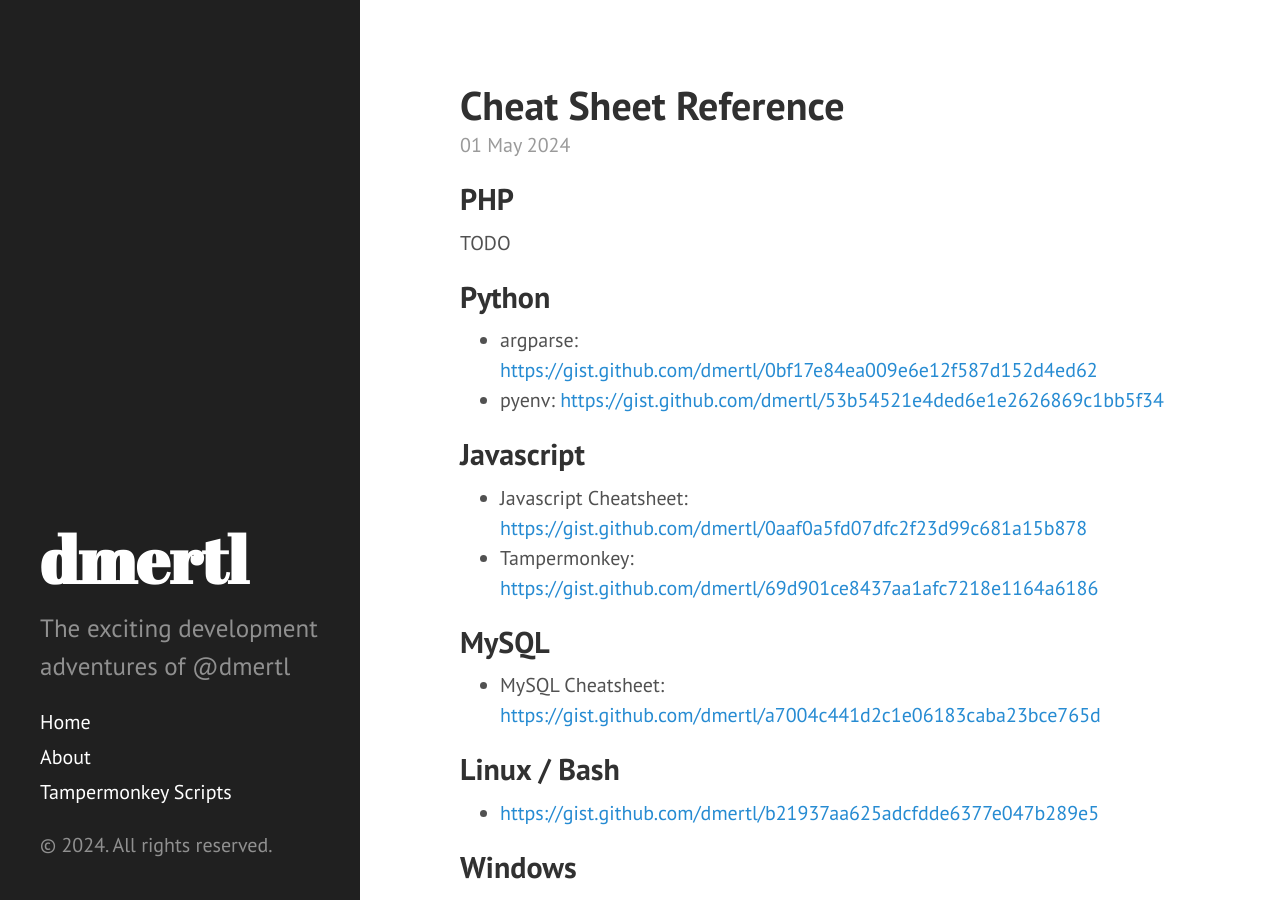
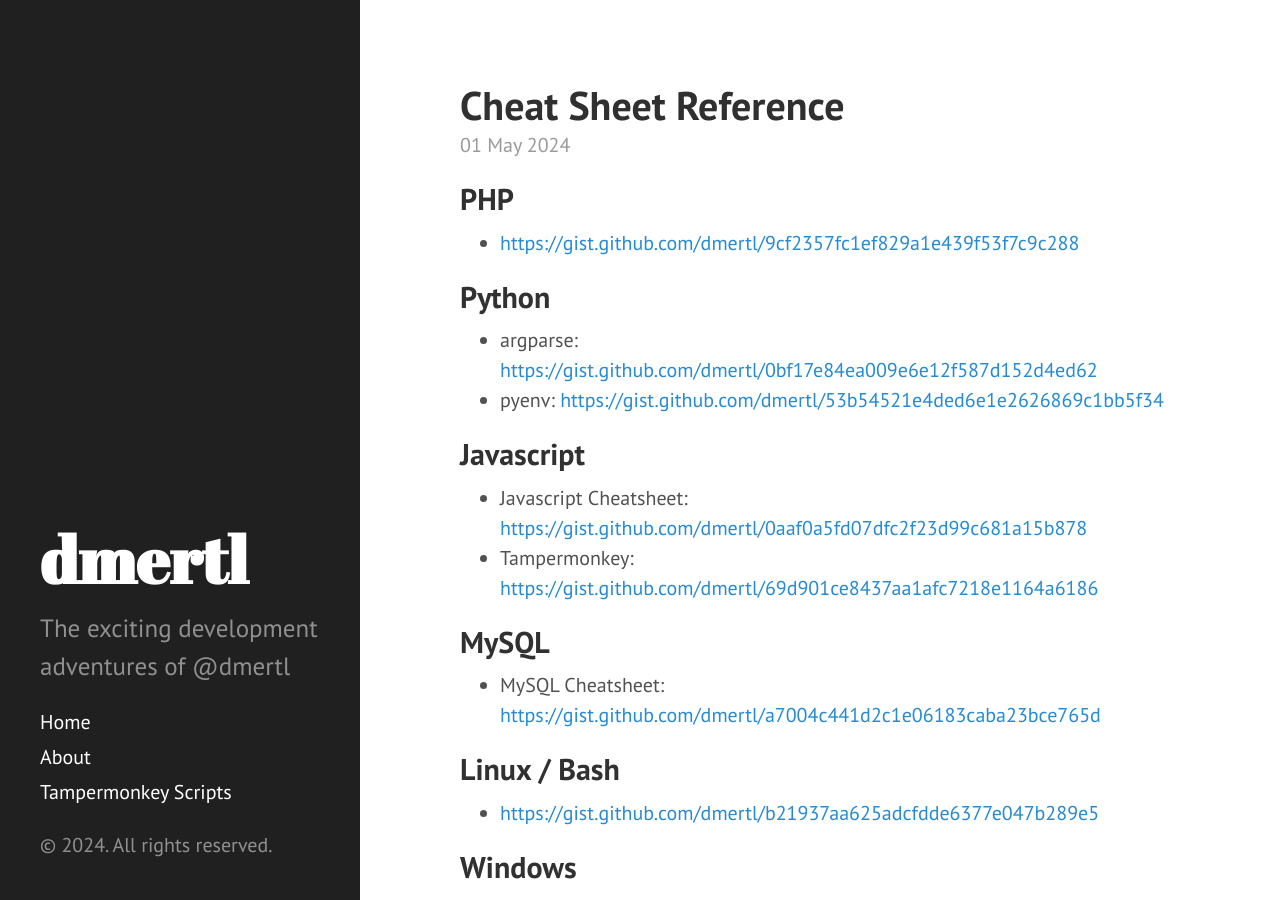
Before and after one commit to dmertl/dmertl.github.io, a Jekyll site: the page built from _posts/2024-05-01-cheat-sheet-reference.markdown, in a window 1280 px wide and 900 px high. Built offline with Jekyll 4.4.1, drawn with Linux system fonts in a browser that asks for light colours.

Commit message:
Adding PHP cheatsheet

```diff
--- a/_posts/2024-05-01-cheat-sheet-reference.markdown
+++ b/_posts/2024-05-01-cheat-sheet-reference.markdown
@@ -8,7 +8,7 @@ tags: softwaredevelopment programming reference cheatsheet php python javascript
 
 ## PHP
 
-TODO
+- <https://gist.github.com/dmertl/9cf2357fc1ef829a1e439f53f7c9c288>
 
 ## Python
 
```
